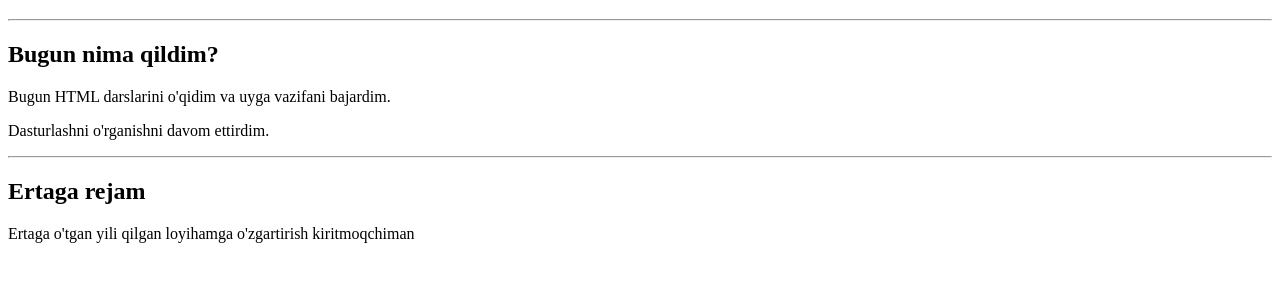
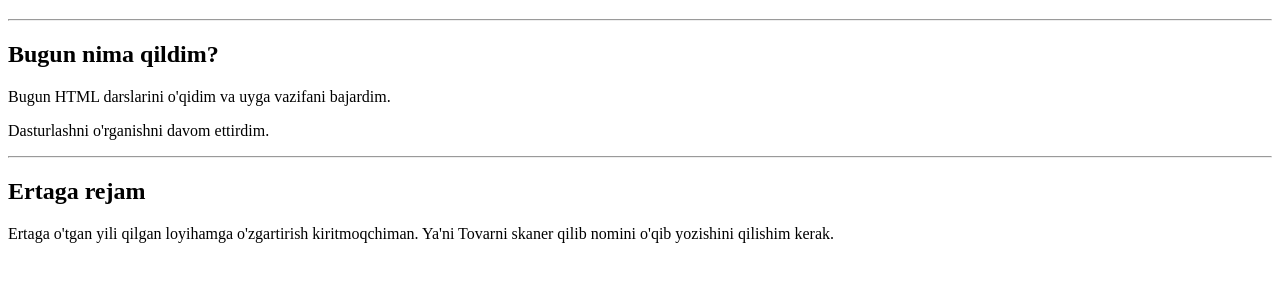
Before and after one commit to Hasan922010/Frontend-2026, a plain HTML site: page html-darslari/uygaVazifa.html in a window 1280 px wide. Shown: the part 61-342 px from the top of the page. Drawn offline with Linux system fonts and the light colour scheme.

Commit message:
qo'shimcha qo'shdim

```diff
--- a/html-darslari/uygaVazifa.html
+++ b/html-darslari/uygaVazifa.html
@@ -13,6 +13,6 @@
     <p>Dasturlashni o'rganishni davom ettirdim.</p>
     <hr />
     <h2>Ertaga rejam</h2>
-    <p>Ertaga o'tgan yili qilgan loyihamga o'zgartirish kiritmoqchiman</p>
+    <p>Ertaga o'tgan yili qilgan loyihamga o'zgartirish kiritmoqchiman. Ya'ni Tovarni skaner qilib nomini o'qib yozishini qilishim kerak.</p>
   </body>
 </html>
```
